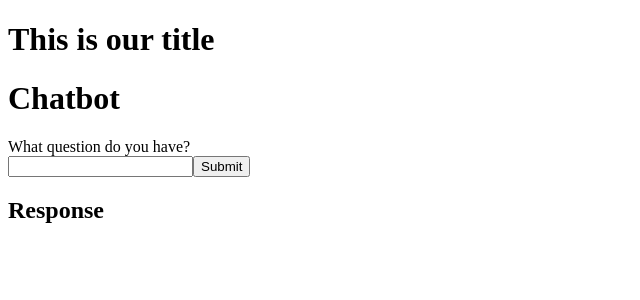
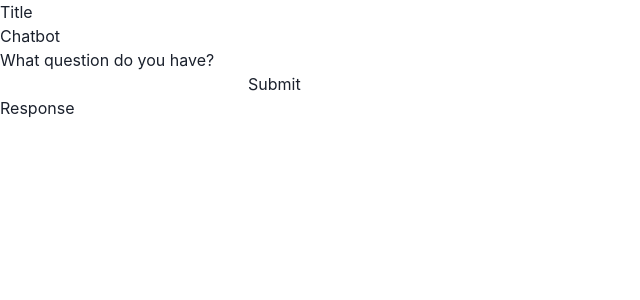
Before and after one commit to samihadatta/hackdartmouth2023, a React (Vite) app in the folder frontend/: page / in a window 1280 px wide. Shown: the top 300 px of the page, without its empty margins (0-640 px from the left). Built offline with nearby package versions, Linux system fonts and the light colour scheme; no server answers.

Commit message:
added chakra ui

```diff
--- a/frontend/package.json
+++ b/frontend/package.json
@@ -24,9 +24,13 @@
     "vite-plugin-eslint": "^1.8.1"
   },
   "dependencies": {
+    "@chakra-ui/react": "^2.5.5",
+    "@emotion/react": "^11.10.6",
+    "@emotion/styled": "^11.10.6",
     "@vitejs/plugin-react": "^3.1.0",
     "axios": "^1.3.5",
     "dotenv": "^16.0.3",
+    "framer-motion": "^10.12.2",
     "lodash.debounce": "^4.0.8",
     "openai": "^3.2.1",
     "react": "^18.2.0",
--- a/frontend/src/index.jsx
+++ b/frontend/src/index.jsx
@@ -1,14 +1,17 @@
 import React from 'react';
 import { createRoot } from 'react-dom/client';
+import { ChakraProvider } from '@chakra-ui/react';
 import Chatbot from './chatbot';
 import './style.scss';
 
 function App() {
   return (
-    <div>
-      <h1>This is our title</h1>
-      <Chatbot />
-    </div>
+    <ChakraProvider>
+      <div>
+        <h1>Title</h1>
+        <Chatbot />
+      </div>
+    </ChakraProvider>
   );
 }
 
```
Also changed, not shown: frontend/src/index.js (deleted, +0 -13 lines), 1 other file (tests, documents, lock files or other folders).
